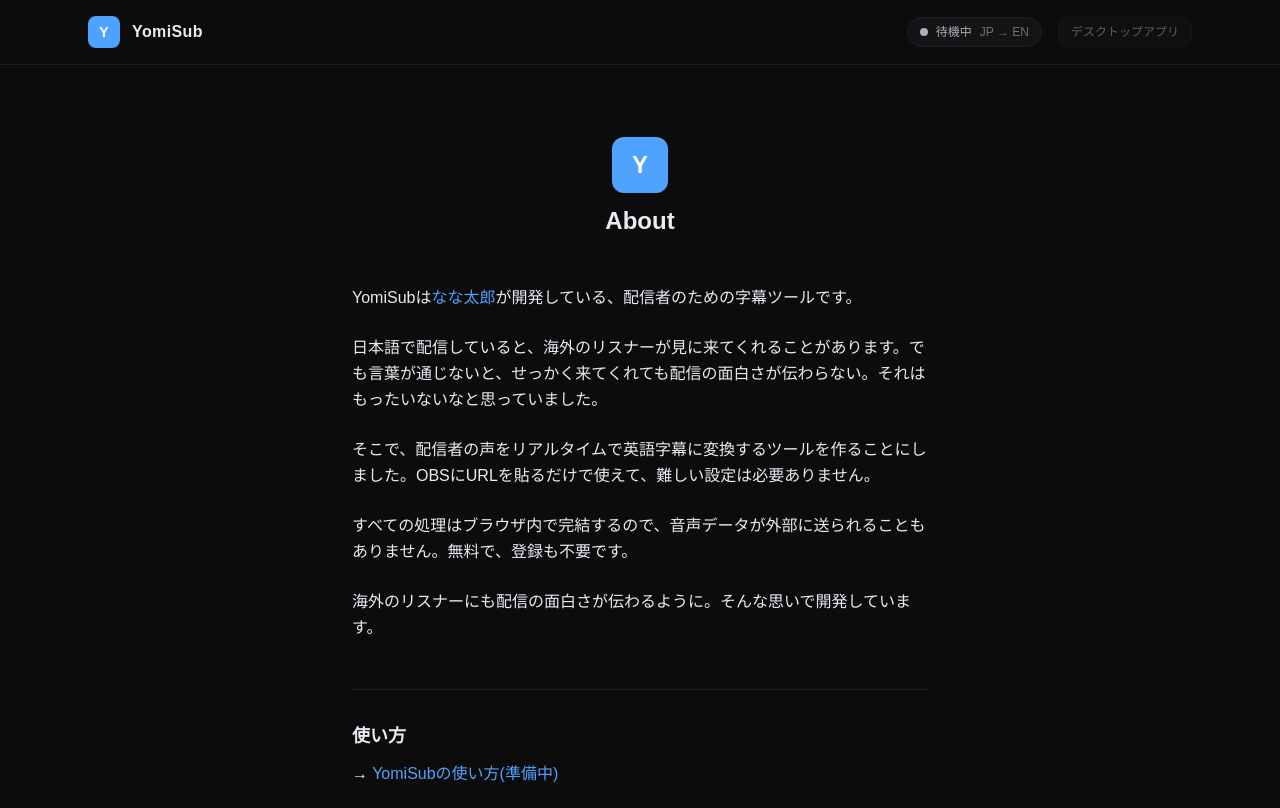
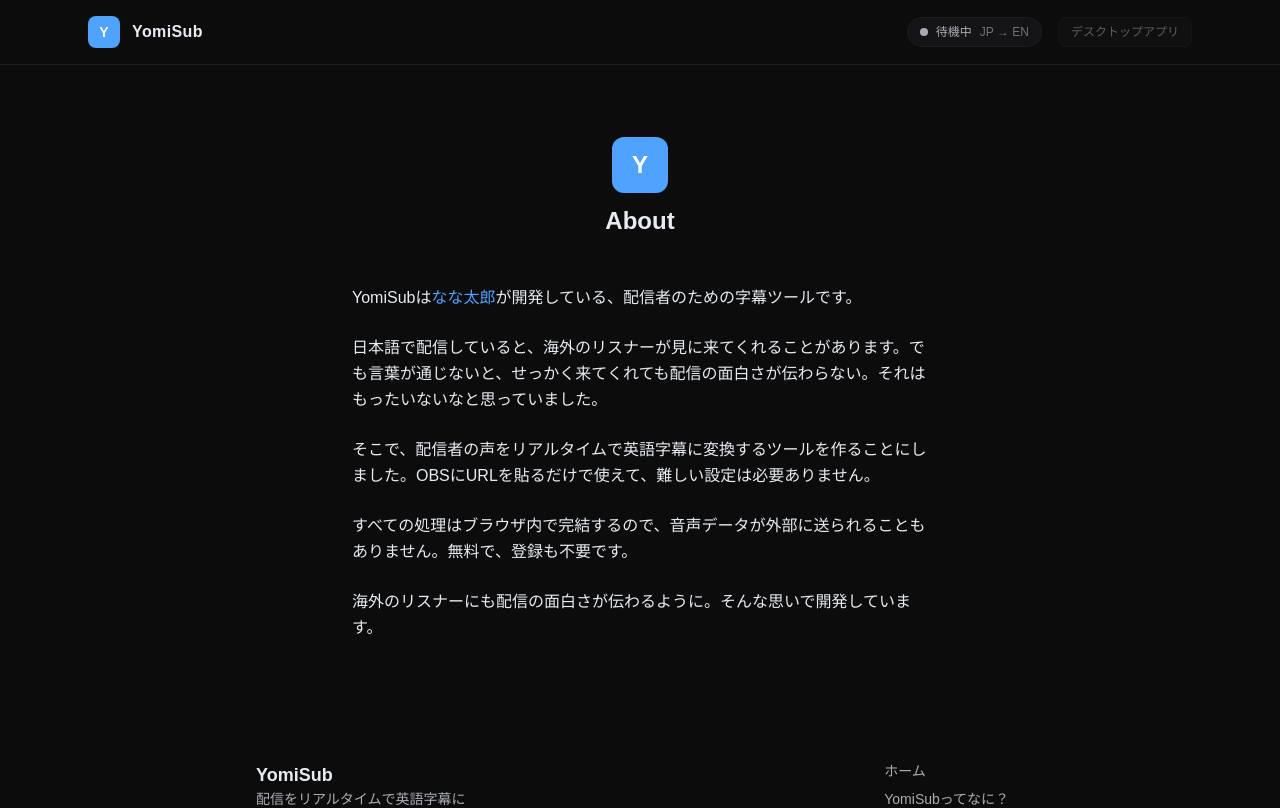
Before and after one commit to nxouv/yomisub, a Next.js app: page /about in a window 1280 px wide. Shown: the top 808 px of the page. Built offline with nearby package versions, Linux system fonts and the light colour scheme; no server answers; a web font is replaced by a local one.

Commit message:
使い方セクションを削除し、Aboutページの内容を整理しました。

```diff
--- a/app/about/page.tsx
+++ b/app/about/page.tsx
@@ -63,21 +63,6 @@
             海外のリスナーにも配信の面白さが伝わるように。そんな思いで開発しています。
           </p>
         </div>
-
-        <div className="mt-12 pt-8 border-t border-yomi-border">
-          <h2 className="text-lg font-semibold text-yomi-text mb-3">使い方</h2>
-          <p className="text-sm sm:text-base text-yomi-text">
-            →{" "}
-            <a
-              href="/"
-              target="_blank"
-              rel="noopener noreferrer"
-              className="text-yomi-accent hover:underline"
-            >
-              YomiSubの使い方(準備中)
-            </a>
-          </p>
-        </div>
       </article>
     </Shell>
   );
```
